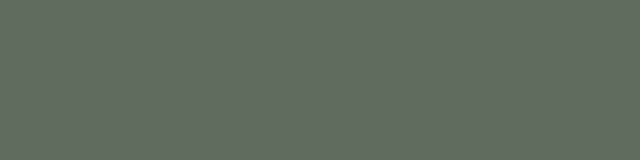
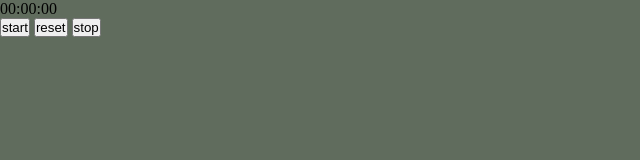
Before and after one commit to Cafe-Prog/Stop-Watch, a plain HTML site: page index.html in a window 1280 px wide. Shown: the whole page, without its empty margins (0-640 px from the left). Drawn offline with Linux system fonts and the light colour scheme.

Commit message:
End of Html codes

```diff
--- a/index.html
+++ b/index.html
@@ -10,7 +10,19 @@
 
 <body>
 
+    <div class="container">
 
+        <div class="counter">
+            <p><span class="minute">00</span>:<span class="second">00</span>:<span class="tens">00</span></p>
+        </div>
+
+        <div class="buttons">
+            <button type="button" class="start">start</button>
+            <button type="button" class="stop">reset</button>
+            <button type="button" class="reset">stop</button>
+        </div>
+
+    </div>
 
     <script src="src/js/script.js"></script>
 </body>
```
